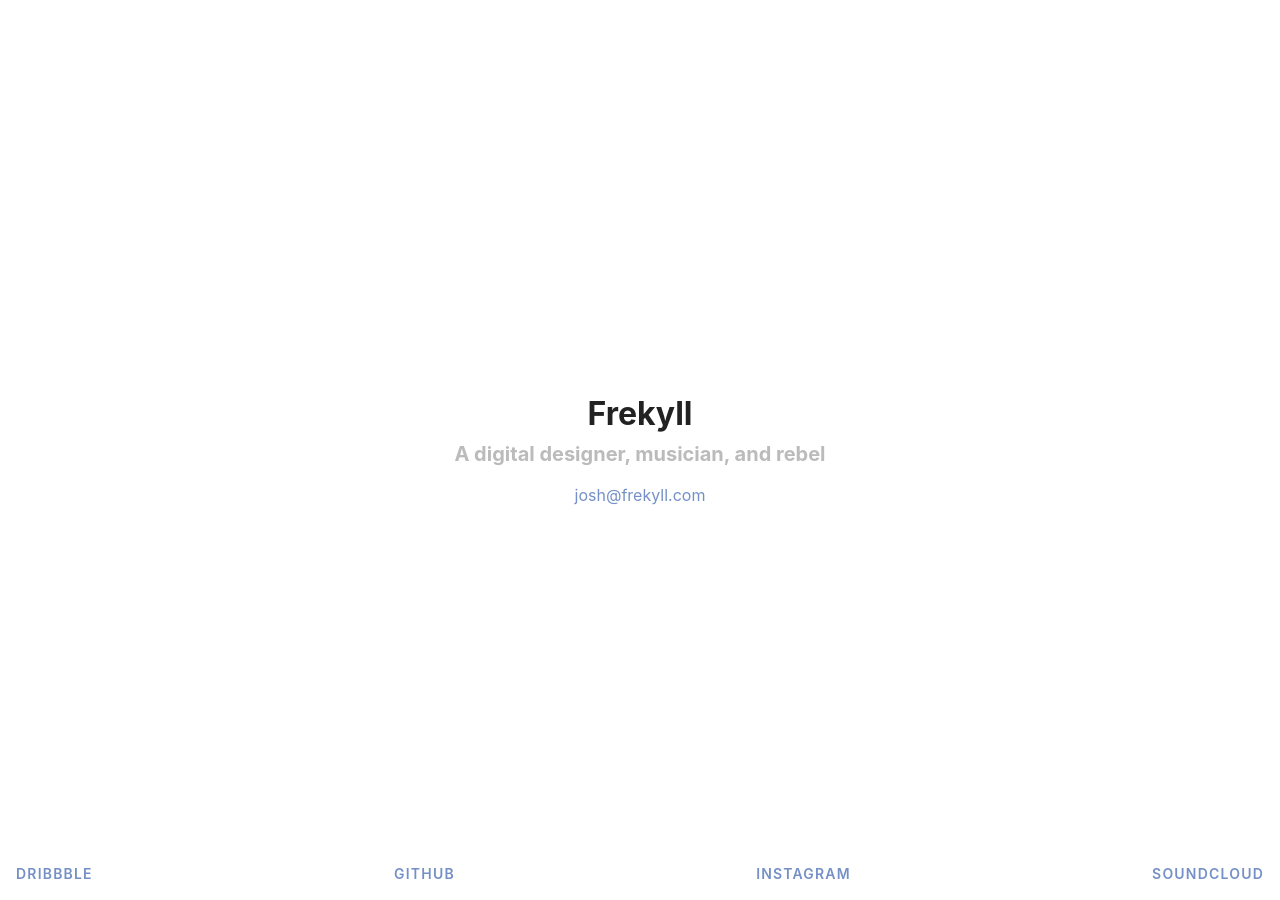
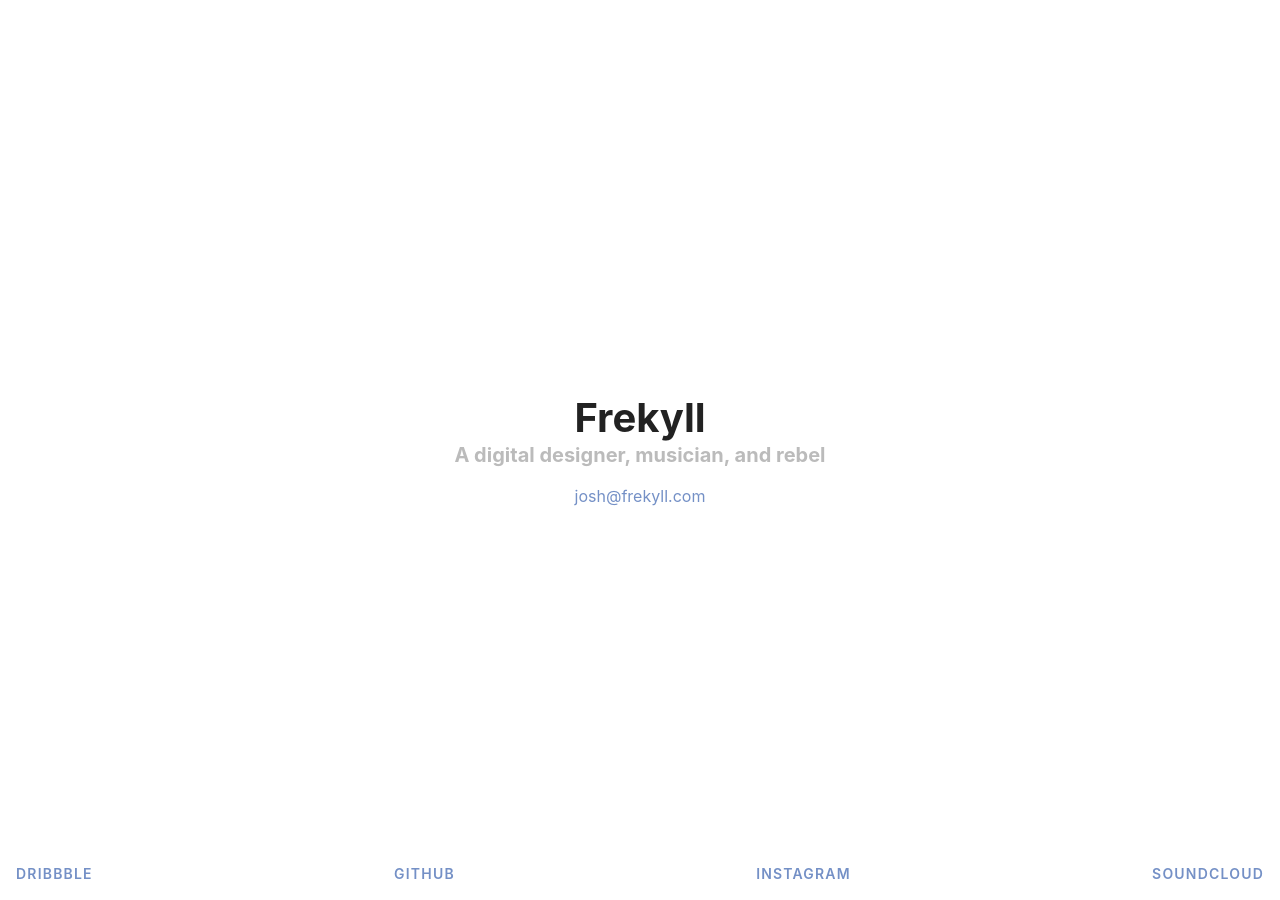
Before and after one commit to frekyll/frekyll, a Jekyll site: the page built from index.html, in a window 1280 px wide. Built offline with Jekyll 4.4.1, drawn with Linux system fonts in a browser that asks for light colours.

Commit message:
Resize headline

```diff
--- a/_sass/_components.scss
+++ b/_sass/_components.scss
@@ -13,8 +13,7 @@
 }
 
 .headline {
-  font-size: $font-size-3;
-  margin-bottom: .5rem;
+  font-size: $font-size-1;
 }
 
 .subheadline {
@@ -47,10 +46,6 @@
 }
 
 @media (min-width: $breakpoint-sm) {
-  .headline {
-    font-size: $font-size-2;
-  }
-
   .subheadline {
     font-size: $font-size-4;
   }
```
